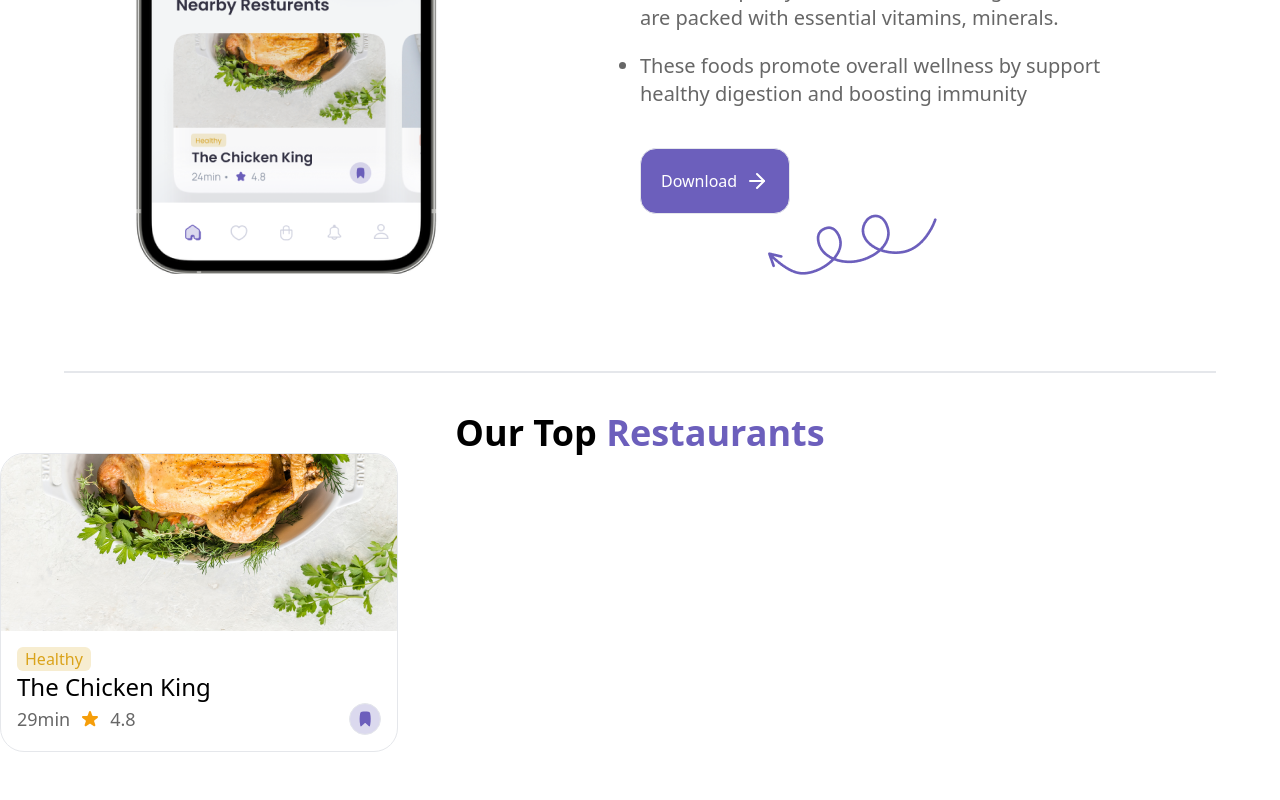
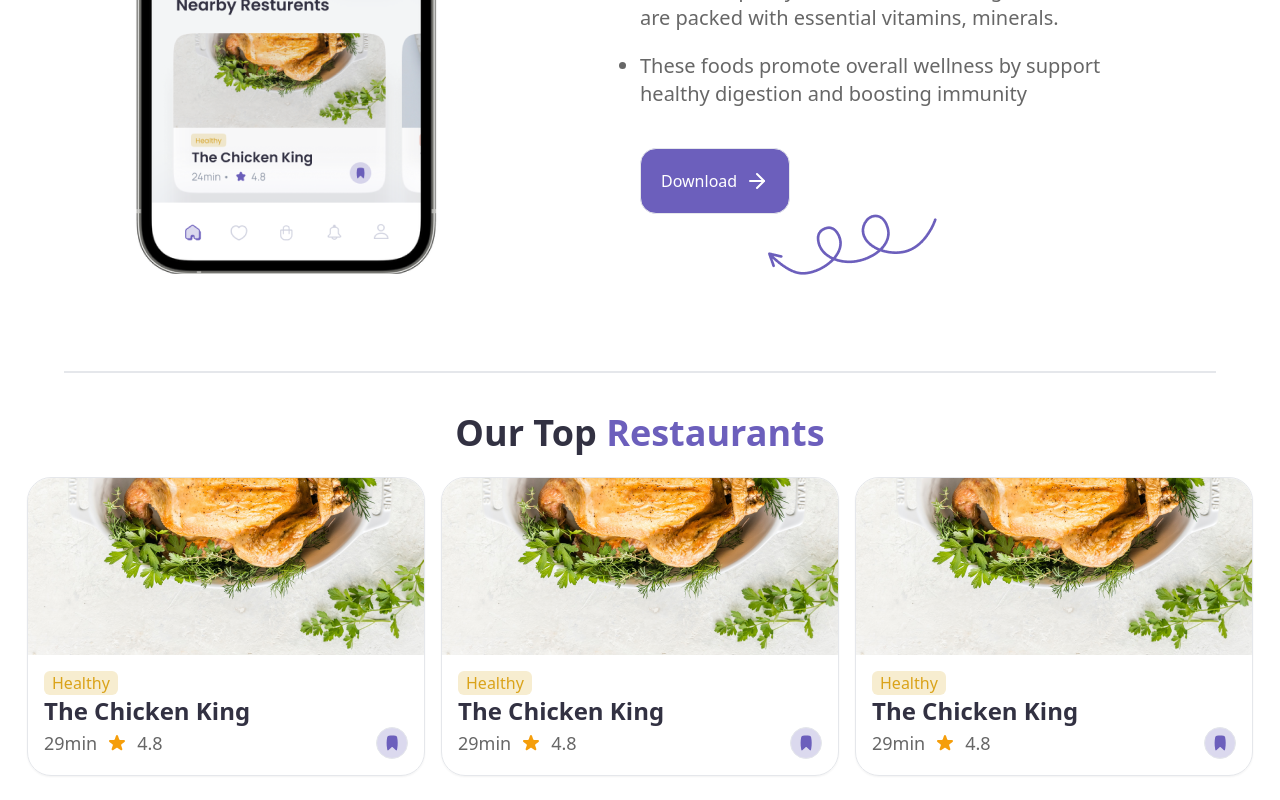
Before and after one commit to savitakatwe/Restaurant, a React (Vite) app: page /menu in a window 1280 px wide. Shown: the part 1522-2322 px from the top of the page. Before the commit the page ends 2274 px from the top, so only its background shows below. Built offline with nearby package versions, Linux system fonts and the light colour scheme.

Commit message:
cards in place

```diff
--- a/src/component/Home/Home.tsx
+++ b/src/component/Home/Home.tsx
@@ -33,7 +33,7 @@ const Home = () => {
             </div>
 
         </div>
-        <div className={'border border-solid mx-16 '}></div>
+        <div className={'border border-solid md:mx-16 mx-6 my-8'}></div>
     </>
 }
 export default Home;
--- a/src/component/RestaurantCard/RestaurantCard.tsx
+++ b/src/component/RestaurantCard/RestaurantCard.tsx
@@ -4,12 +4,12 @@ import BookMark from "../../assets/BookMark.svg"
 
 const RestaurantCard = () => {
     return <>
-        <div className={"h-fit w-fit border border-solid rounded-3xl overflow-hidden"}>
+        <div className={"h-fit w-fit border border-solid shadow-sm rounded-3xl overflow-hidden"}>
             <img src={ChickenImage} alt="Chicken"/>
             <div className={"p-4"}>
                 <div className={"bg-yellow-secondary border rounded-md border-none w-fit px-2"}>
                     <p className={'text-yellow-primary'}> Healthy </p></div>
-                <p className={" text-2xl"}>The Chicken King</p>
+                <p className={" text-2xl font-semibold text-dark-black"}>The Chicken King</p>
                 <div className={"flex flex-row justify-between  "}>
                     <div className={"flex gap-3 items-center"}>
                         <p className={" text-lg text-dark-tertiary"}>29min</p>
--- a/src/component/TopRestaurants/TopRestaurants.tsx
+++ b/src/component/TopRestaurants/TopRestaurants.tsx
@@ -4,11 +4,13 @@ const TopRestaurants = () => {
     return <>
         <div>
             <div className={"flex justify-center mt-10 "}>
-                <p className={"text-4xl font-semibold"}>Our Top <span
+                <p className={"text-4xl font-semibold text-dark-black"}>Our Top <span
                     className={"text-purple-primary"}>Restaurants</span>
                 </p>
             </div>
-            <div>
+            <div className={"m-6 flex flex-col justify-center md:flex-row gap-4"}>
+                <RestaurantCard/>
+                <RestaurantCard/>
                 <RestaurantCard/>
             </div>
         </div>
--- a/tailwind.config.js
+++ b/tailwind.config.js
@@ -9,6 +9,7 @@ export default {
             colors: {
                 'purple-primary': '#6C5FBC',
                 'purple-secondary': '#C5BFED',
+                'dark-black': '#323142',
                 'dark-primary': '#201F1F',
                 'dark-secondary': '#606060',
                 'dark-tertiary': '#676767',
```
